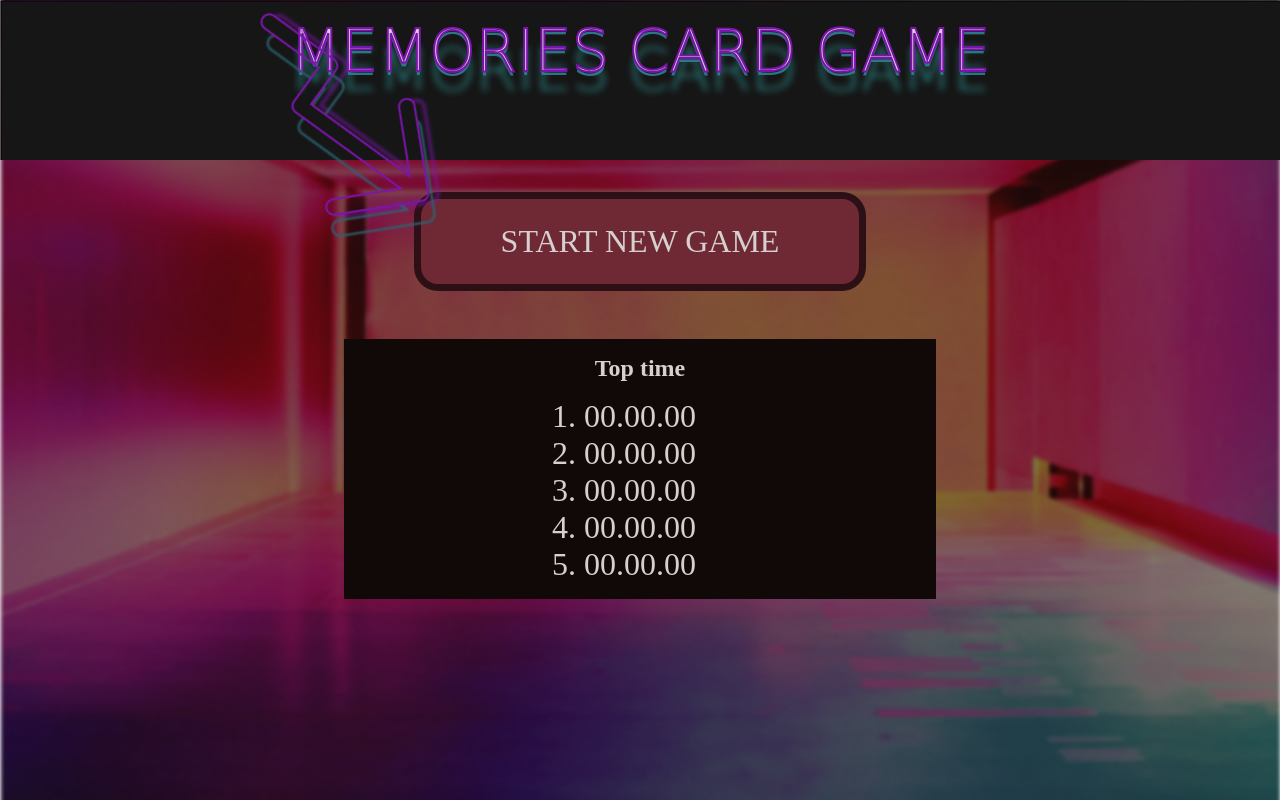
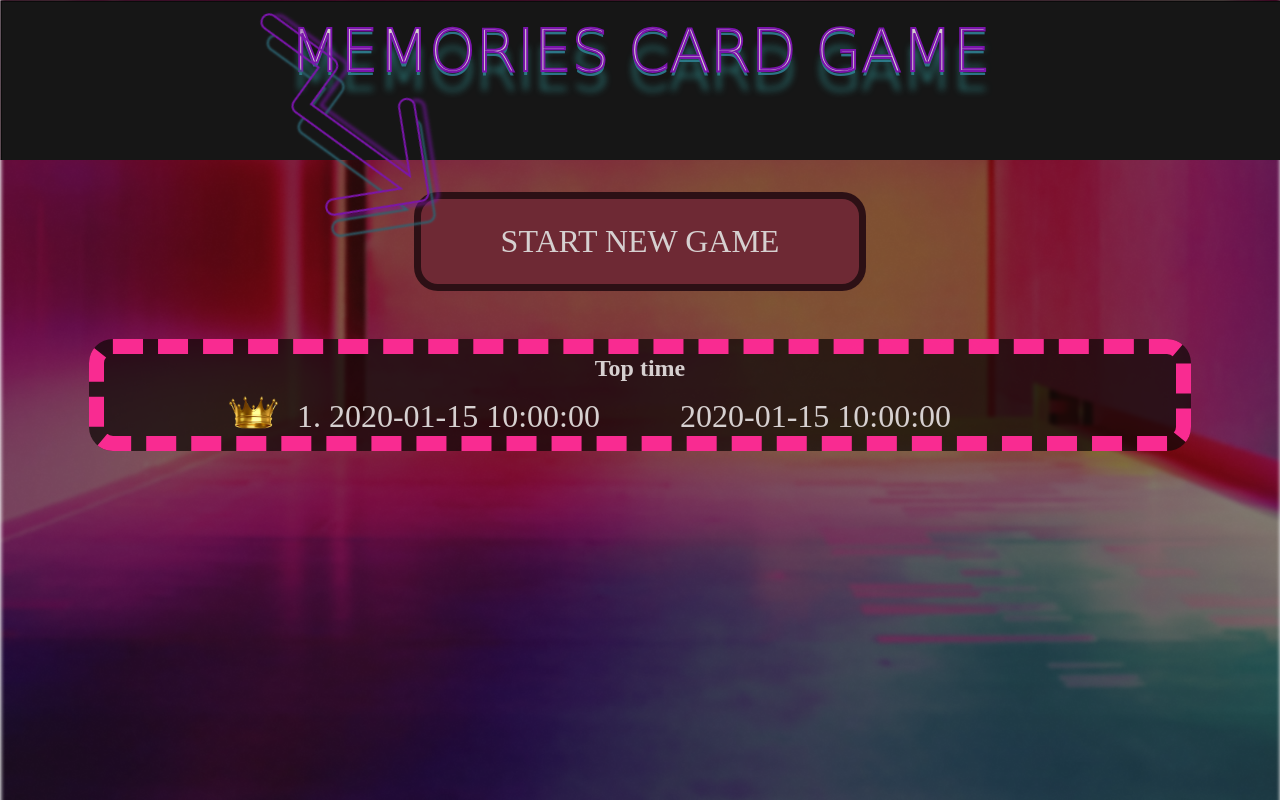
Before and after one commit to LefebvreAnthony/memorieGameCard, a PHP site: page / in a window 1280 px wide. Run offline with PHP 8.4, Linux system fonts and the light colour scheme; tables that the repository leaves empty or names only in its code hold one stand-in row (values such as "Sample post"); some web fonts are replaced.

Commit message:
function time add

```diff
--- a/assets/css/style.css
+++ b/assets/css/style.css
@@ -54,6 +54,13 @@
     font-family: 'Shadows Into Light Two', cursive;
     text-shadow: 0px 19px 7px #2D8787, 0px 4px 0px #2D7487;
 }
+#title_page::before {
+    content: url(../img/Vector.png);
+    position: absolute;
+    left: 20%;
+    transform-origin: top left;
+    animation: rotateArrow 3s  infinite alternate cubic-bezier(.85,.33,.44,.82);
+}
 /************** MAIN PAGE *************/
 main {
     padding: 2rem 0;
@@ -84,11 +91,25 @@
 }
 
 #top_time {
+    position: relative;
     color: #D6D0D0;
     margin: 3rem;
-    background-color: #100908;
+    background-color: #100908bb;
     padding: 1rem 15rem;
     text-align: center;
+    border-radius: 1.5rem;
+}
+#top_time::after {
+    content: "";
+    position: absolute;
+    width: 100%;
+    height: 100%;
+    top: 0;
+    left: 0;
+    border-radius: 1.5rem;
+    border:  0.5rem dotted #ff2d96b7;
+    animation: borderTime 500ms infinite forwards ease-in-out alternate;
+    box-sizing: border-box;
 }
 #top_time h2 {
     padding-bottom: 1rem;
@@ -100,11 +121,13 @@
     position: relative;
 }
 #top_time ol > li:first-child::after {
-content: url('');
-width: 50px;
-height: 50px;
-right: 0;
-position: absolute;
+    position: absolute;
+    content:"";
+    background: center/cover no-repeat url('../img/crown_top_time.png');
+    width: 50px;
+    height: 50px;
+    top: -0.5rem;
+    left: -6.25rem;
 }
 /************ FOOTER ************/
 
@@ -156,6 +179,8 @@
     transform: scale(1.1);
     cursor: pointer;
 }
+
+/********** KEYFRAME *******/
 @keyframes transformScale {
     from {
         transform: scale(0);
@@ -186,10 +211,25 @@
         transform: rotate(-5deg);
     }
 }
-#title_page::before {
-    content: url(../img/Vector.png);
-    position: absolute;
-    left: 20%;
-    transform-origin: top left;
-    animation: rotateArrow 3s  infinite alternate cubic-bezier(.85,.33,.44,.82);
+@keyframes borderTime {
+    100% {
+        border: 1rem dashed #FF2D95;
+    }
 }
+/******* AFTER GAME END *************/
+.marge {
+    margin-left: 5rem;
+}
+.timer {
+    font-size: 2rem;
+    font-weight: 600;
+}
+.end_game {
+    text-align: center;
+    margin-top: 2rem;
+}
+.win_lose {
+    font-size: 5rem;
+    font-weight: 900;
+    text-shadow: #FFF 0px 0px 5px, #FFF 0px 0px 10px, #FFF 0px 0px 15px, #FF2D95 0px 0px 20px, #FF2D95 0px 0px 30px, #FF2D95 0px 0px 40px, #FF2D95 0px 0px 50px, #FF2D95 0px 0px 75px;
+}
--- a/assets/js/script.js
+++ b/assets/js/script.js
@@ -5,6 +5,7 @@
 let dataFruit = [];
 let arrayCardCompare = [];
 let arrayWin = 0;
+//Créer la section avec le jeu de carte
 function tableCard() {
     const newTable = document.createElement('section');
     const divTimer = document.createElement("div");
@@ -54,10 +55,10 @@
                 card.style.background = `0% ${100 * -dataId}px no-repeat url(assets/img/cards.png)`;
             }, 500);
             comparaisonCard(card);
-            fullArray();
         })
     })
 }
+
 function comparaisonCard(card) {
     if (arrayCardCompare.length <= 1) {
         card.style.pointerEvents = "none";
@@ -84,12 +85,7 @@
         }
     }
 }
-function fullArray() {
-    if (arrayWin == 18 ) {
-        document.querySelector(".table_game").remove();
-
-    }
-}
+// Créer le compte à rebour
 function timer() {
     let m = 0;
     let s = 0;
@@ -100,21 +96,52 @@
         m < 10 ? (mR = `0${m}`) : (mR = `${m}`);
 
         document.querySelector(".timer").innerText = `00:${mR}:${sR}`;
-        document.querySelector(".timer").dataset.time = `00:${mR}:${sR}`;
         if(s == 59) {
             m++;
             s = 0;
         } else {
         s++;
         }
-        if(arrayWin == 18){
-
+        if(arrayWin == 1){
             clearInterval(intervalTime);
+            pushTime();
+            endGame();
         };
     }
     let intervalTime = setInterval(rebour, 1000);
 
 }
+// Enregistre et envoie le temps dans la base de donnée
+function pushTime() {
+
+    let timeRecord =  document.querySelector(".timer").innerHTML;
+    console.log(timeRecord);
+    recordTime = new FormData();
+    recordTime.append("time", timeRecord);
+    fetch("./req_post.php", {
+        method: "POST",
+        body: recordTime,
+    })
+}
+
+function endGame() {
+        const newSection = document.createElement("section");
+        newSection.classList.add("end_game");
+        const newP = document.createElement("p");
+        newP.classList.add("win_lose");
+        let textWin = document.createTextNode(" You're score")
+        document.querySelector(".timer").appendChild(textWin);
+        newP.innerText = "You Win !"
+        main.appendChild(newSection);
+        newSection.appendChild(newP);
+        newSection.append(topTime);
+        main.append(btnPlay);
+        document.querySelector(".table_game").remove();
+        arrayWin = 0;
+
+
+}
+//Lance le jeu au click du start
 btnPlay.addEventListener('click', function () {
     divBtnPlay.remove();
     topTime.remove();
--- a/index.php
+++ b/index.php
@@ -1,5 +1,7 @@
 <?php
 require_once './assets/connectDB/connect.php';
+$req_time = $db->query("SELECT `time`, `date_time` FROM `times` ORDER BY `time` LIMIT 5", PDO::FETCH_ASSOC);
+
 ?>
 <!DOCTYPE html>
 <html lang="fr">
@@ -22,11 +24,12 @@
         <div id="top_time">
             <h2>Top time</h2>
             <ol>
-                <li>00.00.00</li>
-                <li>00.00.00</li>
-                <li>00.00.00</li>
-                <li>00.00.00</li>
-                <li>00.00.00</li>
+                <?php foreach($req_time as $time) {
+                ?>
+                <li><span><?= $time["time"]?></span><span class="marge"><?= $time["date_time"]?></span></li>
+                <?php
+                }
+                ?>
             </ol>
         </div>
     </main>
```
Also changed, not shown: req_post.php (added, +12 -0 lines).
